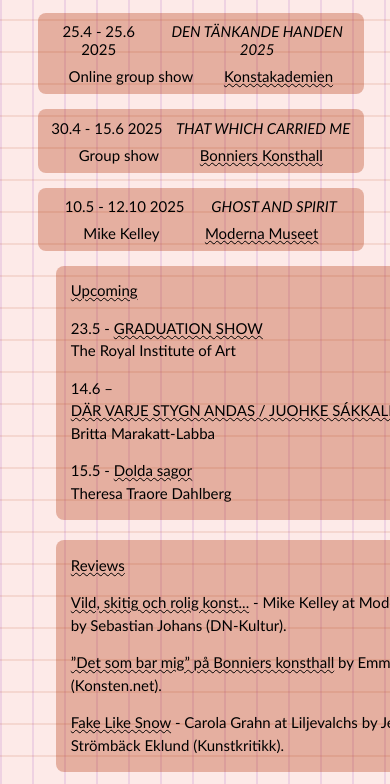
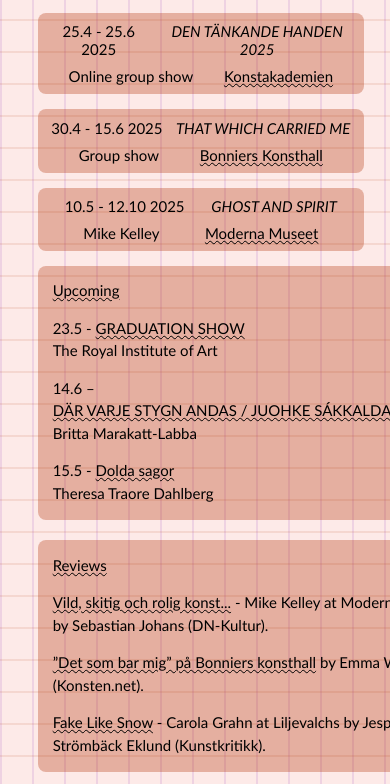
Before and after one commit to mrimttsn/Build-a-News-Site, a plain HTML site: page CODE/index.html in a window 390 px wide. Shown: the part 525-1309 px from the top of the page. Drawn offline with Linux system fonts and the light colour scheme.

Commit message:
Update style.css

```diff
--- a/CODE/style.css
+++ b/CODE/style.css
@@ -326,7 +326,7 @@
    }
 
    header {
-     padding: 5px;
+     padding: 5px 0;
    }
 
    #artguidesthlm {
@@ -391,11 +391,11 @@
    }
 
    .second {
-     width: 80%;
+     width: 90%;
      display: grid;
      grid-template: auto;
      gap: 20px;
-     margin: 4% auto 4% auto;
+     margin: 4% auto;
      line-height: 1.5;
    }
 
```
